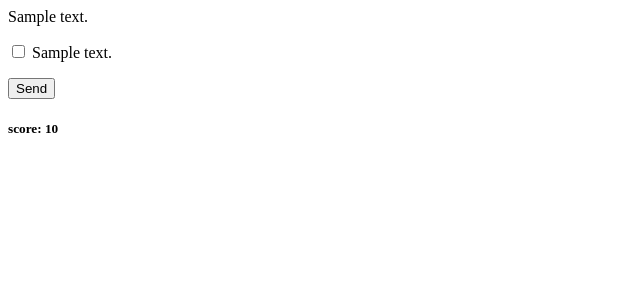
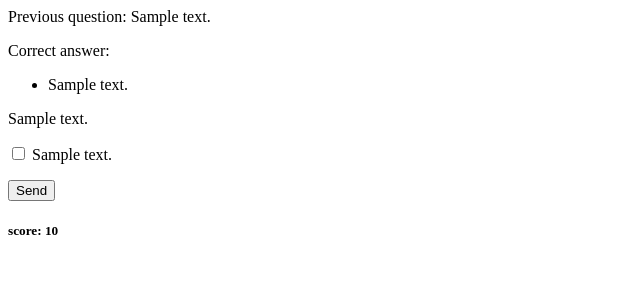
Before and after one commit to n1k0din/quizer, a Django app: template templates/index.html in a window 1280 px wide. Shown: the top 300 px of the page, without its empty margins (0-640 px from the left). Run offline with Django 3.2, Linux system fonts and the light colour scheme; tables that the repository leaves empty hold one stand-in row (values such as "Sample post"); the template is opened without the code that fills it: values that come from a table or form of the project are taken from there, most other values are stand-ins (such as "Sample title", 1, 10 or a date in 2020); parts of the project's set-up code (start-up, migrations or seed data) failed here and were passed over.

Commit message:
Add previous question info when fail

```diff
--- a/templates/index.html
+++ b/templates/index.html
@@ -5,6 +5,16 @@
 </head>
 
 <body>
+  {% if prev_question %}
+    <p>Previous question: {{ prev_question.text }}</p>
+    <p>Correct answer:
+      <ul>
+        {% for answer in correct_answers_for_prev_question %}
+          <li>{{ answer.text }}</li>
+        {% endfor %}
+      </ul>
+    </p>
+  {% endif %}
   <form action="/" method="post">
     {{ question.text }}
     {% csrf_token %}
```
Also changed, not shown: tasks/views.py (+11 -3 lines).
